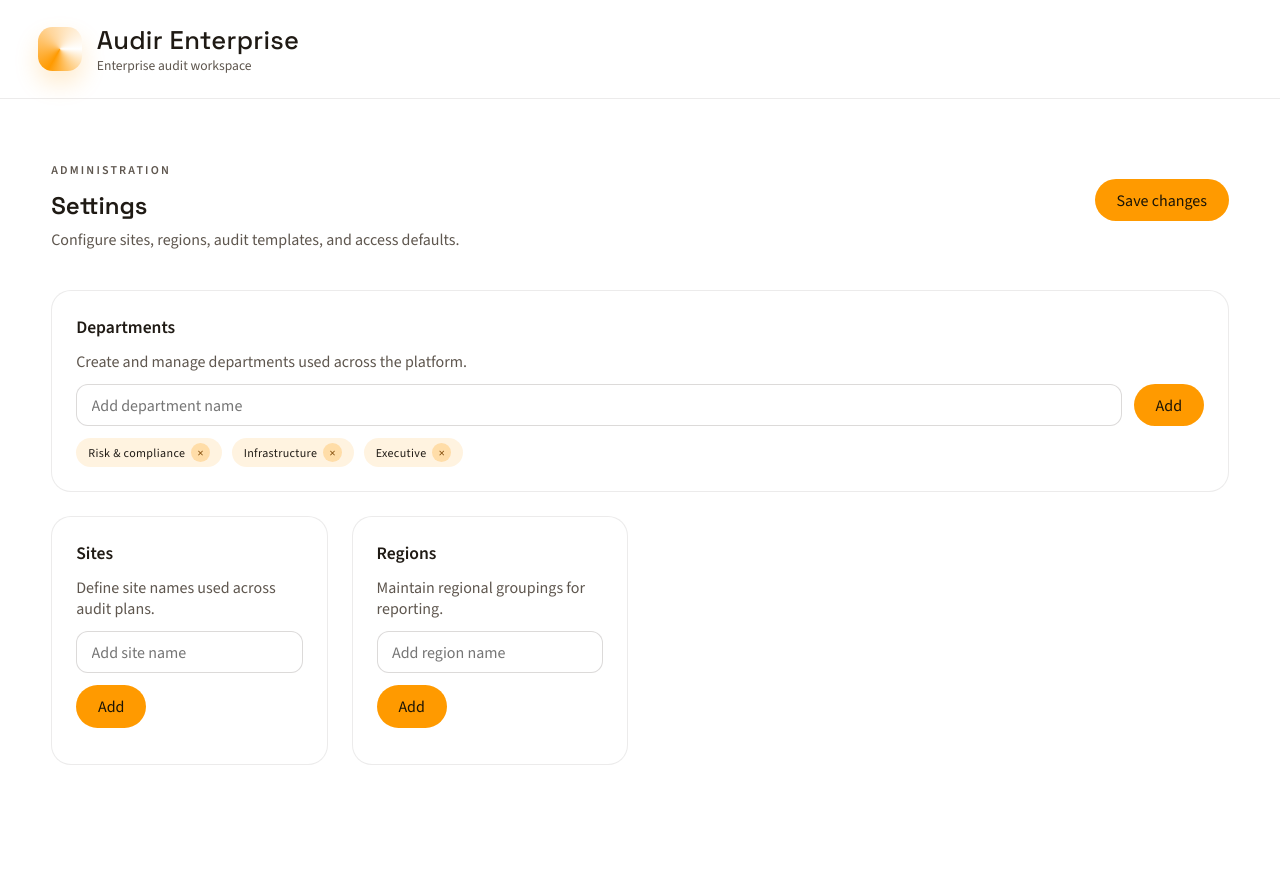
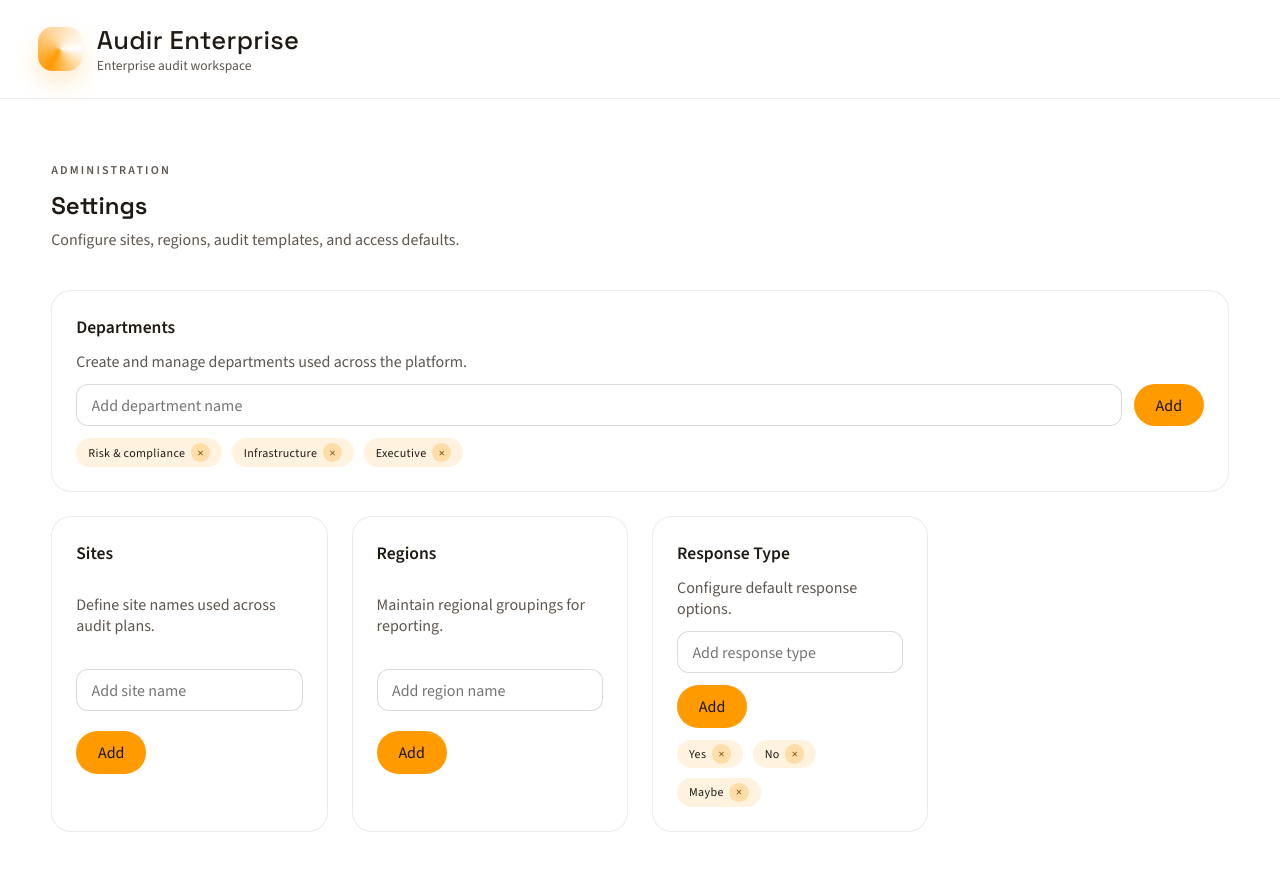
Before and after one commit to Vigameq/audir-classic, an Angular app: page /settings in a window 1280 px wide. Shown: the top 870 px of the page. Before the commit the page ends 816 px from the top, so only its background shows below. Built offline with nearby package versions, Linux system fonts and the light colour scheme.

Commit message:
Add response type settings

```diff
--- a/src/app/pages/settings/settings.html
+++ b/src/app/pages/settings/settings.html
@@ -5,7 +5,6 @@
       <h1>Settings</h1>
       <p class="subtitle">Configure sites, regions, audit templates, and access defaults.</p>
     </div>
-    <button class="primary">Save changes</button>
   </header>
 
   <div class="settings-grid">
@@ -70,5 +69,29 @@
         </span>
       </div>
     </article>
+    <article class="settings-card">
+      <h2>Response Type</h2>
+      <p>Configure default response options.</p>
+      <form
+        class="inline-form"
+        #responseTypeForm="ngForm"
+        (ngSubmit)="addResponseType(responseTypeForm)"
+      >
+        <input
+          type="text"
+          name="responseType"
+          [(ngModel)]="newResponseType"
+          placeholder="Add response type"
+          required
+        />
+        <button class="primary" type="submit">Add</button>
+      </form>
+      <div class="tag-list">
+        <span class="tag" *ngFor="let responseType of responseTypes">
+          {{ responseType }}
+          <button type="button" class="remove" (click)="removeResponseType(responseType)">×</button>
+        </span>
+      </div>
+    </article>
   </div>
 </section>
--- a/src/app/pages/settings/settings.ts
+++ b/src/app/pages/settings/settings.ts
@@ -3,6 +3,7 @@ import { Component, inject } from '@angular/core';
 import { FormsModule, NgForm } from '@angular/forms';
 import { DepartmentService } from '../../services/department.service';
 import { RegionService } from '../../services/region.service';
+import { ResponseTypeService } from '../../services/response-type.service';
 import { SiteService } from '../../services/site.service';
 
 @Component({
@@ -15,9 +16,11 @@ export class Settings {
   private readonly departmentService = inject(DepartmentService);
   private readonly siteService = inject(SiteService);
   private readonly regionService = inject(RegionService);
+  private readonly responseTypeService = inject(ResponseTypeService);
   protected newDepartment = '';
   protected newSite = '';
   protected newRegion = '';
+  protected newResponseType = '';
 
   protected get departments(): string[] {
     return this.departmentService.departments();
@@ -29,6 +32,10 @@ export class Settings {
 
   protected get regions(): string[] {
     return this.regionService.regions();
+  }
+
+  protected get responseTypes(): string[] {
+    return this.responseTypeService.responseTypes();
   }
 
   protected addDepartment(form: NgForm): void {
@@ -72,4 +79,18 @@ export class Settings {
   protected removeRegion(name: string): void {
     this.regionService.removeRegion(name);
   }
+
+  protected addResponseType(form: NgForm): void {
+    const value = this.newResponseType.trim();
+    if (!value) {
+      return;
+    }
+    this.responseTypeService.addResponseType(value);
+    this.newResponseType = '';
+    form.resetForm();
+  }
+
+  protected removeResponseType(name: string): void {
+    this.responseTypeService.removeResponseType(name);
+  }
 }
--- /dev/null
+++ b/src/app/services/response-type.service.ts
@@ -0,0 +1,47 @@
+import { Injectable, signal } from '@angular/core';
+
+const STORAGE_KEY = 'audir_response_types';
+const DEFAULT_RESPONSE_TYPES: string[] = ['Yes', 'No', 'Maybe'];
+
+@Injectable({ providedIn: 'root' })
+export class ResponseTypeService {
+  private readonly responseTypesSignal = signal<string[]>(this.loadResponseTypes());
+
+  readonly responseTypes = this.responseTypesSignal.asReadonly();
+
+  addResponseType(name: string): void {
+    const value = name.trim();
+    if (!value) {
+      return;
+    }
+    const current = this.responseTypesSignal();
+    if (current.includes(value)) {
+      return;
+    }
+    const next = [value, ...current];
+    this.responseTypesSignal.set(next);
+    localStorage.setItem(STORAGE_KEY, JSON.stringify(next));
+  }
+
+  removeResponseType(name: string): void {
+    const next = this.responseTypesSignal().filter((item) => item !== name);
+    this.responseTypesSignal.set(next);
+    localStorage.setItem(STORAGE_KEY, JSON.stringify(next));
+  }
+
+  private loadResponseTypes(): string[] {
+    const stored = localStorage.getItem(STORAGE_KEY);
+    if (!stored) {
+      return [...DEFAULT_RESPONSE_TYPES];
+    }
+    try {
+      const parsed = JSON.parse(stored);
+      if (Array.isArray(parsed) && parsed.every((item) => typeof item === 'string')) {
+        return parsed;
+      }
+    } catch {
+      return [...DEFAULT_RESPONSE_TYPES];
+    }
+    return [...DEFAULT_RESPONSE_TYPES];
+  }
+}
```
